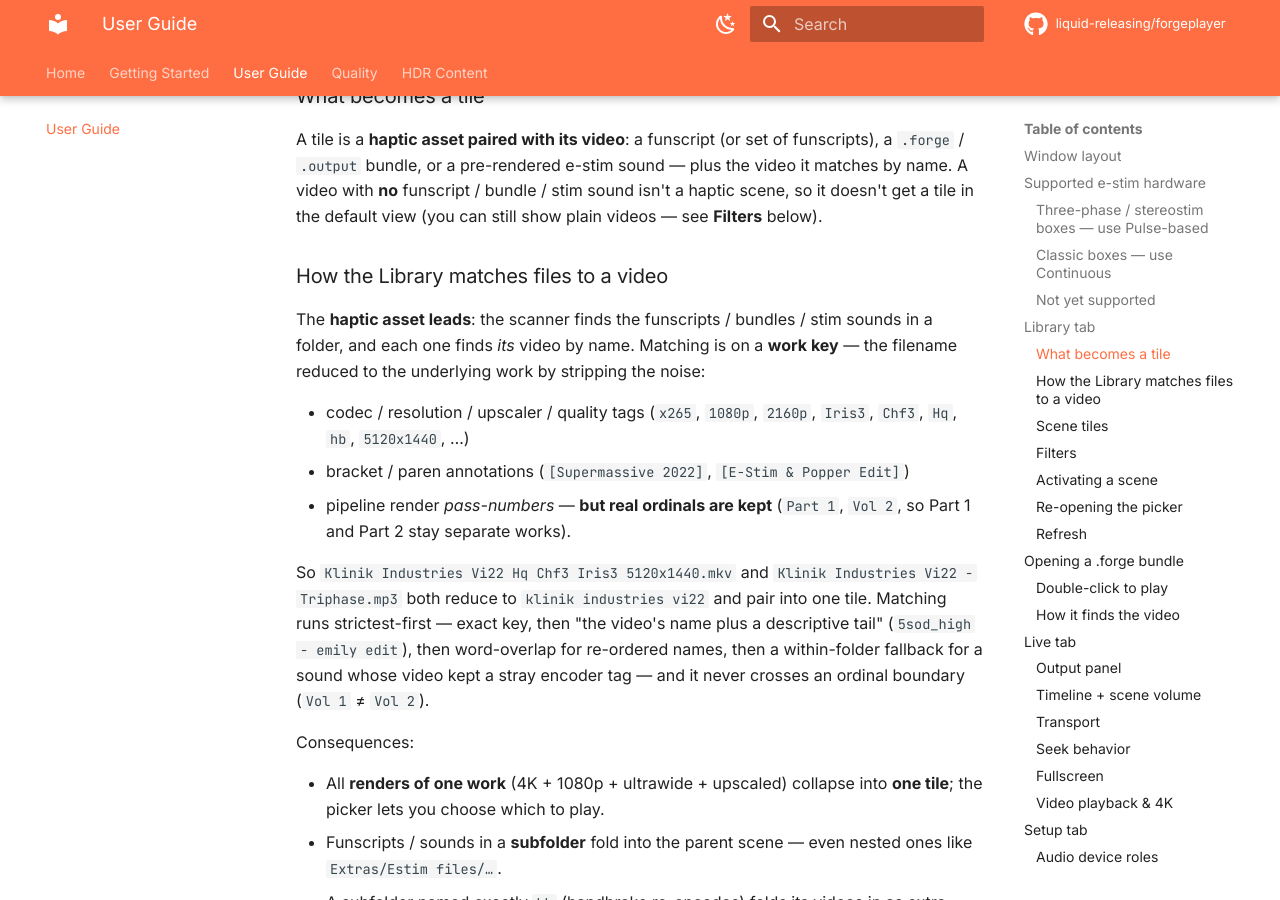
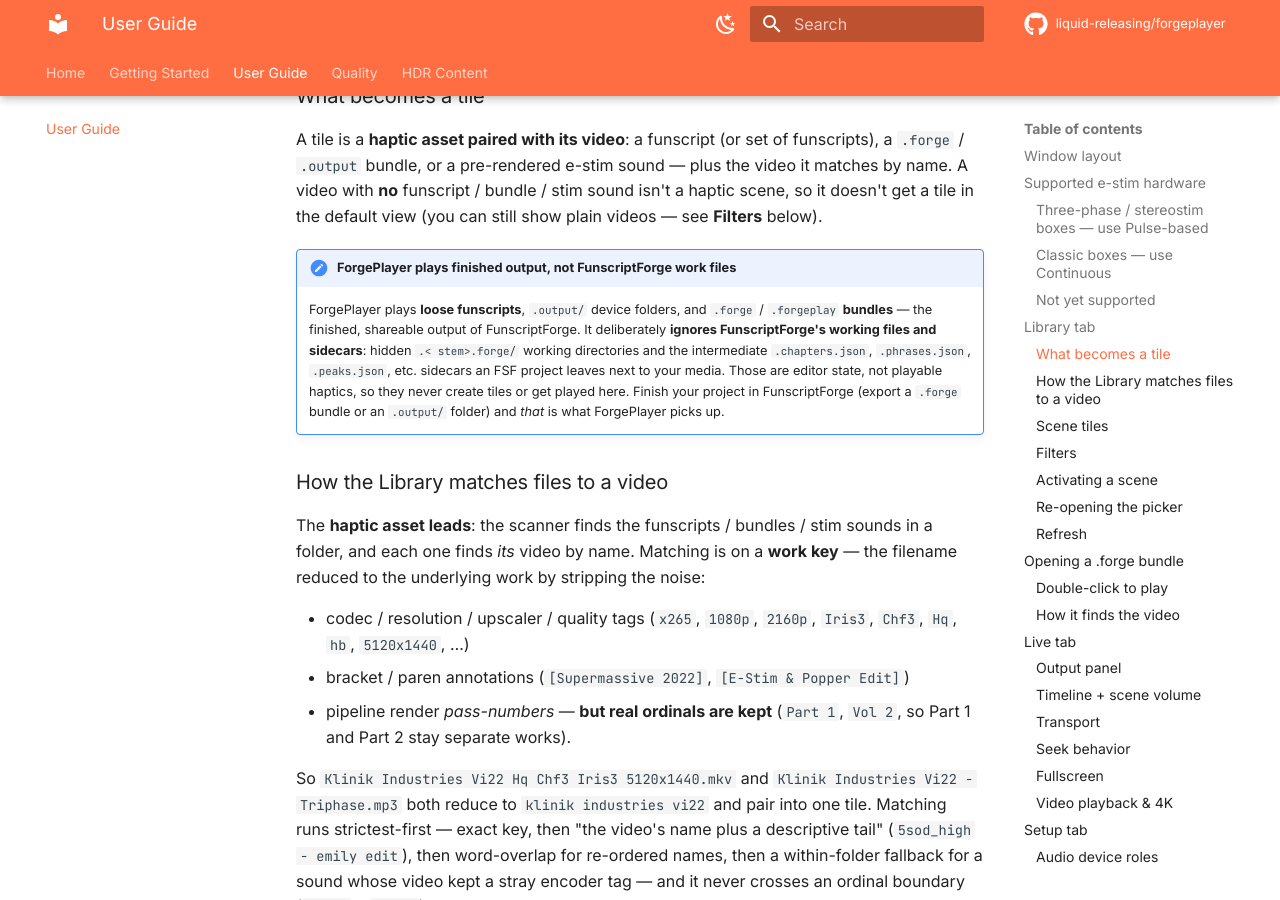
Before and after one commit to liquid-releasing/forgeplayer, an MkDocs documentation site: the page built from docs/user-guide.md, in a window 1280 px wide and 900 px high, scrolled down 1717 px. Built offline with MkDocs 1.6.1 and Material for MkDocs 9.7.7, drawn with Linux system fonts in a browser that asks for light colours; comment, search, counter and statistics services are not loaded.

Commit message:
Docs: note ForgePlayer ignores FunscriptForge work files + sidecars
Play finished output only (loose funscripts, .output folders, .forge/.forgeplay
bundles); hidden .<stem>.forge working dirs and .chapters/.phrases/.peaks
sidecars are editor state and never create tiles.

Co-Authored-By: Claude Opus 4.8 <noreply@anthropic.com>

```diff
--- a/docs/user-guide.md
+++ b/docs/user-guide.md
@@ -76,6 +76,17 @@ funscripts), a `.forge` / `.output` bundle, or a pre-rendered e-stim sound —
 plus the video it matches by name. A video with **no** funscript / bundle /
 stim sound isn't a haptic scene, so it doesn't get a tile in the default view
 (you can still show plain videos — see **Filters** below).
+
+!!! note "ForgePlayer plays finished output, not FunscriptForge work files"
+    ForgePlayer plays **loose funscripts**, `.output/` device folders, and
+    `.forge` / `.forgeplay` **bundles** — the finished, shareable output of
+    FunscriptForge. It deliberately **ignores FunscriptForge's working files
+    and sidecars**: hidden `.< stem>.forge/` working directories and the
+    intermediate `.chapters.json`, `.phrases.json`, `.peaks.json`, etc. sidecars
+    an FSF project leaves next to your media. Those are editor state, not
+    playable haptics, so they never create tiles or get played here. Finish your
+    project in FunscriptForge (export a `.forge` bundle or an `.output/` folder)
+    and *that* is what ForgePlayer picks up.
 
 ### How the Library matches files to a video
 
```
